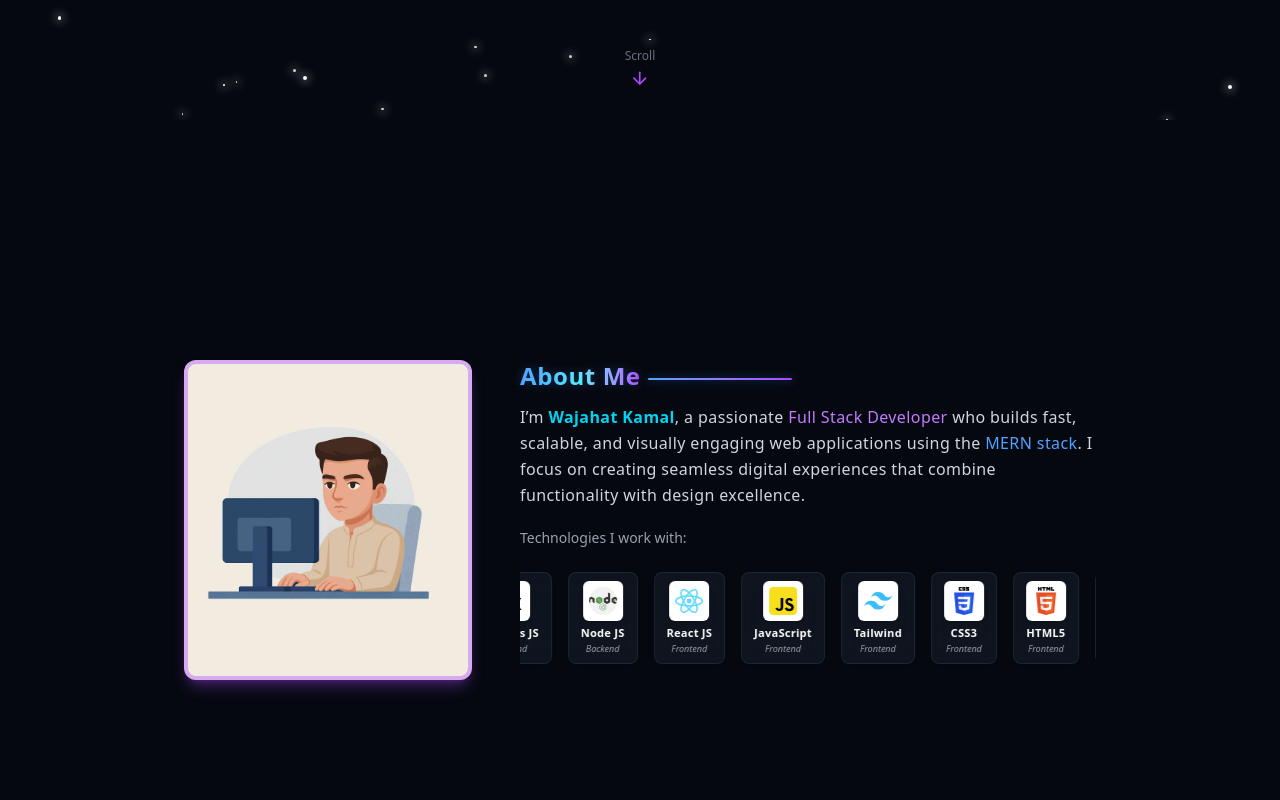
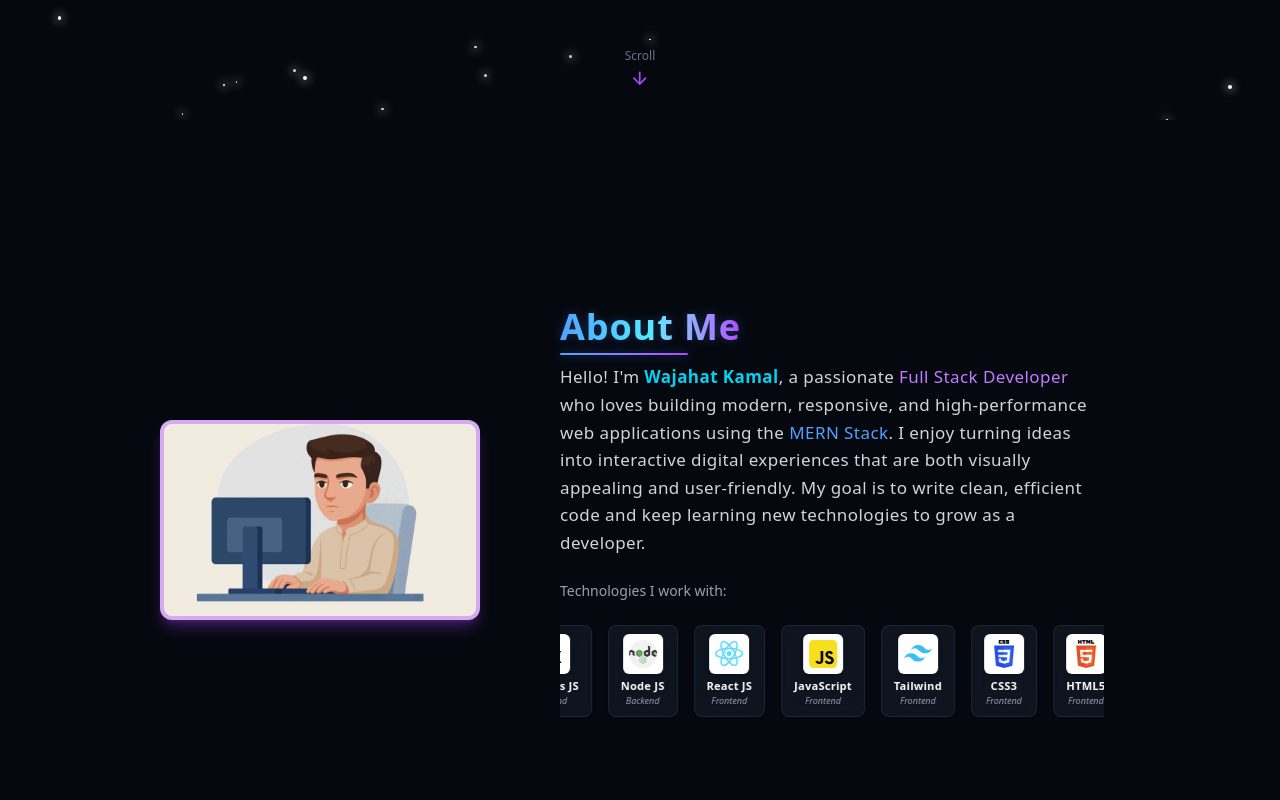
Before and after one commit to wajahat-kamal/Dev-Portfolio, a React (Vite) app: page / in a window 1280 px wide. Shown: the part 680-1480 px from the top of the page. Built offline with nearby package versions, Linux system fonts and the light colour scheme.

Commit message:
Update AboutSection component: refine text content for clarity, adjust styling for improved visual appeal, and enhance layout for a more engaging user experience.

```diff
--- a/src/components/AboutSection.jsx
+++ b/src/components/AboutSection.jsx
@@ -7,62 +7,58 @@ export const AboutSection = () => {
   return (
     <section
       id="about"
-      className="relative min-h-screen flex flex-col items-center justify-center px-4 sm:px-8 md:px-16 py-16"
+      className="relative min-h-screen flex flex-col items-center justify-center px-4 sm:px-6 md:px-12 py-16"
     >
       {/* ====== Image Left / Text Right ====== */}
-      <div className="flex flex-col md:flex-row items-center justify-center gap-12 w-full">
+      <div className="flex flex-col md:flex-row items-center justify-center gap-10 md:gap-16 w-full max-w-6xl">
         {/* ====== Image Section ====== */}
-        <div
-          className="flex justify-center items-center w-full md:w-72 h-80 bg-[#F2ECE0] rounded-xl border-4 border-purple-500/40  shadow-lg shadow-purple-500/30 transition-all duration-500
-                 hover:scale-105 hover:shadow-purple-500/50 group"
-        >
+        <div className="flex justify-center items-center w-full sm:w-80 md:w-72 lg:w-80 h-auto bg-[#F2ECE0] rounded-xl border-4 border-purple-500/40 shadow-lg shadow-purple-500/30 transition-all duration-500 hover:scale-105 hover:shadow-purple-500/50 group">
           <div className="relative">
             <img
               src={portfolioImg}
               alt="Wajahat Kamal"
-              className="w-44 sm:w-56 md:w-64 lg:w-72 h-auto
-                "
+              className="w-52 sm:w-60 md:w-64 lg:w-72 h-auto rounded-lg object-cover transition-transform duration-500"
             />
-
             {/* Gradient Glow Overlay */}
-            <div
-              className="absolute inset-0 rounded-xl bg-gradient-to-tr from-purple-500/20 to-blue-400/20
-                    opacity-0 group-hover:opacity-100 blur-xl transition-opacity duration-500"
-            ></div>
+            <div className="absolute inset-0 rounded-xl bg-gradient-to-tr from-purple-500/20 to-blue-400/20 opacity-0 group-hover:opacity-100 blur-xl transition-opacity duration-500"></div>
           </div>
         </div>
 
         {/* ====== Text Content ====== */}
-        <div className="max-w-xl w-full text-center md:text-left space-y-3 md:w-1/2">
+        <div className="max-w-xl w-full text-center md:text-left space-y-4 px-2 sm:px-4">
           {/* ====== Heading ====== */}
-          <h2 className="text-2xl font-extrabold text-start relative">
+          <h2 className="text-3xl sm:text-4xl font-extrabold text-center md:text-start relative mb-4">
             <span className="bg-gradient-to-r from-blue-400 via-cyan-300 to-purple-500 bg-clip-text text-transparent tracking-wide drop-shadow-[0_0_5px_rgba(59,130,246,0.3)]">
               About Me
             </span>
-            <span className="absolute bottom-3 left-50 -translate-x-1/2 w-36 h-[2px] bg-gradient-to-r from-blue-400 to-purple-500 rounded-full shadow-[0_0_10px_rgba(59,130,246,0.6)]"></span>
+            <span className="absolute -bottom-2 left-1/2 md:left-0 -translate-x-1/2 md:translate-x-0 w-32 h-[2px] bg-gradient-to-r from-blue-400 to-purple-500 rounded-full shadow-[0_0_10px_rgba(59,130,246,0.6)]"></span>
           </h2>
-          <p className="text-gray-300 text-[15px] md:text-base leading-relaxed tracking-wide">
-            I’m{" "}
+
+          {/* ====== Paragraph ====== */}
+          <p className="text-gray-300 text-[16px] sm:text-[17px] leading-relaxed tracking-wide">
+            Hello! I'm{" "}
             <span className="font-semibold text-cyan-400">Wajahat Kamal</span>,
             a passionate{" "}
             <span className="text-purple-400">Full Stack Developer</span> who
-            builds fast, scalable, and visually engaging web applications using
-            the <span className="text-blue-400">MERN stack</span>. I focus on
-            creating seamless digital experiences that combine functionality
-            with design excellence.
+            loves building modern, responsive, and high-performance web
+            applications using the{" "}
+            <span className="text-blue-400">MERN Stack</span>. I enjoy turning
+            ideas into interactive digital experiences that are both visually
+            appealing and user-friendly. My goal is to write clean, efficient
+            code and keep learning new technologies to grow as a developer.
           </p>
-          <div className="mt-5 w-full">
+
+          {/* ====== Skills Section ====== */}
+          <div className="mt-6 w-full">
             <p className="text-sm text-gray-400 mb-2">
               Technologies I work with:
             </p>
-            <div className="flex justify-center">
+            <div className="flex justify-center md:justify-start">
               <SkillsSection />
             </div>
           </div>
         </div>
       </div>
-
-      {/* ====== Skills Section ====== */}
     </section>
   );
 };
```
